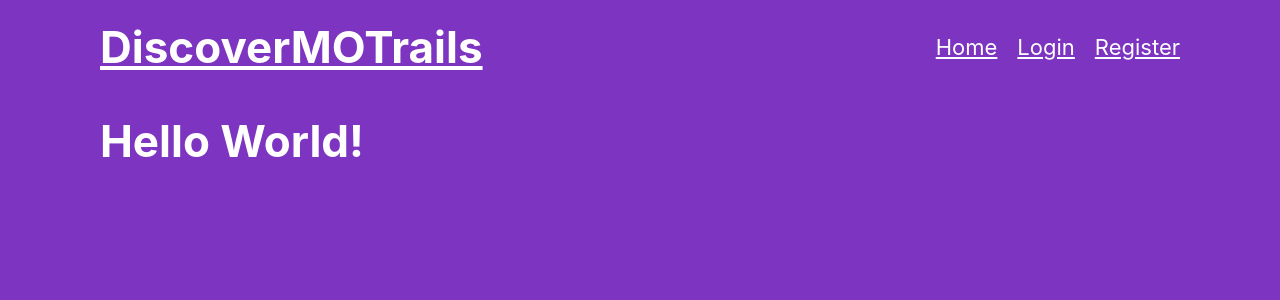
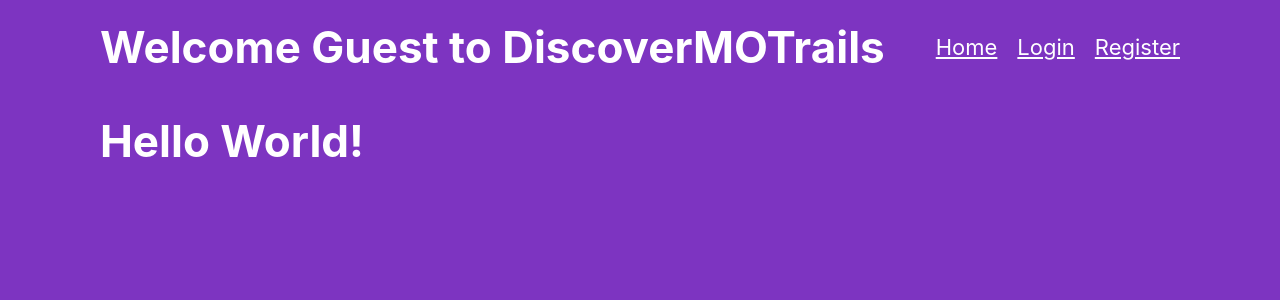
Before and after one commit to schmidward/DiscoverMOTrailsDev, a React (Create React App) app: page / in a window 1280 px wide. Shown: the top 300 px of the page. Built offline with nearby package versions, Linux system fonts and the light colour scheme.

Commit message:
adding usercontext

```diff
--- a/src/components/header/header.js
+++ b/src/components/header/header.js
@@ -1,13 +1,17 @@
 import React from 'react';
 import { Link } from 'react-router-dom'
 import './header.css'
+import { useUserContext } from '../../context/userContext';
 
 function Header() {
+    const {user} = useUserContext();
+    console.log(user);
     return (
         <header>
             <div className='header-container'>
             <div className='logo'>
-                <Link to="/"><h1>DiscoverMOTrails</h1></Link>
+                {/* <Link to="/">DiscoverMOTrails</Link> */}
+                <h1>Welcome {user.name} to DiscoverMOTrails</h1>
             </div>
                 <nav>
                     <ul className='nav-links'>
--- /dev/null
+++ b/src/context/userContext.js
@@ -0,0 +1,33 @@
+import React, { useContext } from "react";
+import { createContext, useState } from "react";
+
+export const userContext = createContext({
+    user: null,
+    logIn: () => {},
+    logOut: () => {}
+});
+
+const USER = {name: "Guest", isGuestUser: true}
+
+export function UserContextProvider({ children }) {
+    const [user, setUser] = useState(USER);
+
+    function logIn(username) {
+        setUser({name: username, isGuestUser: false})
+    }
+    function logOut() {
+        setUser(USER);
+    }
+
+    return (
+        <userContext.Provider value={{ user, logIn, logOut }}>
+            { children }
+        </userContext.Provider>
+    );
+}
+
+export function useUserContext() {
+    const {user, logIn, logOut} = useContext(userContext);
+
+    return {user, logIn, logOut};
+}
```
Also changed, not shown: src/App.js (+8 -4 lines).
